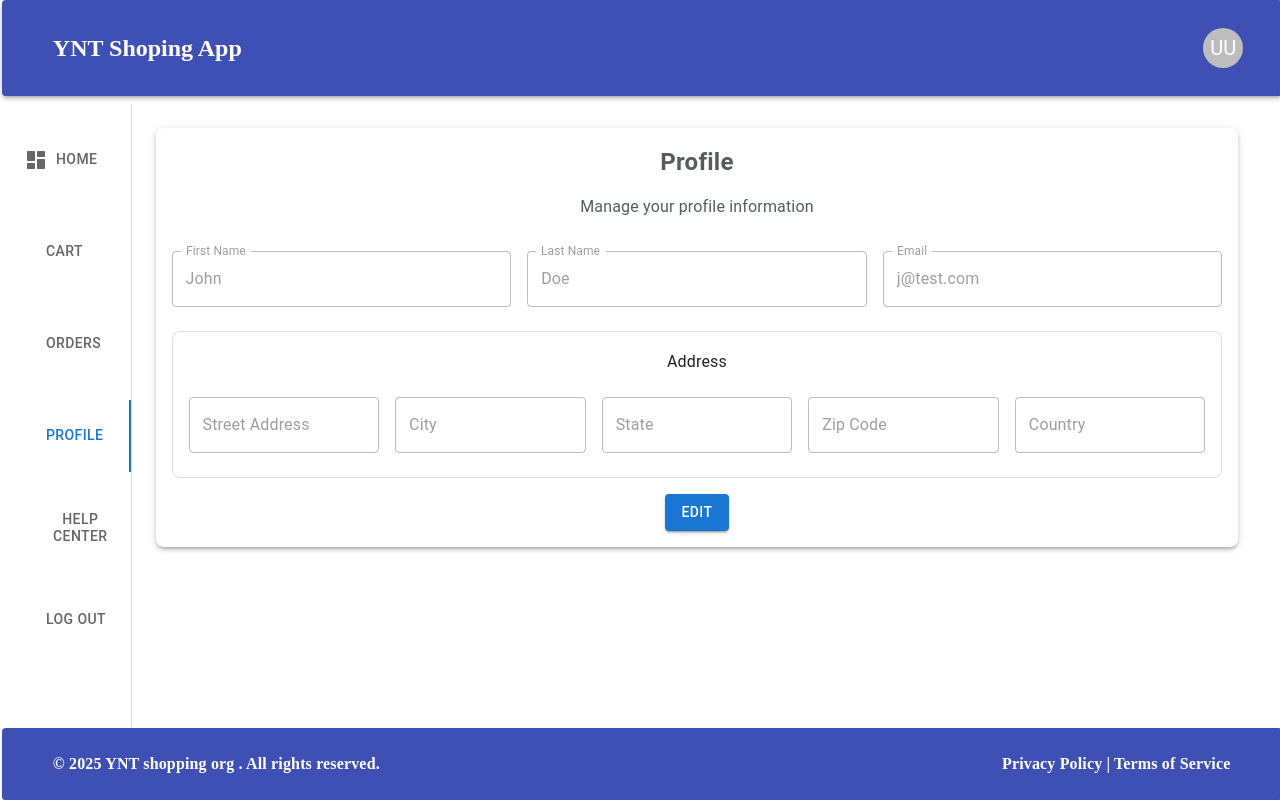
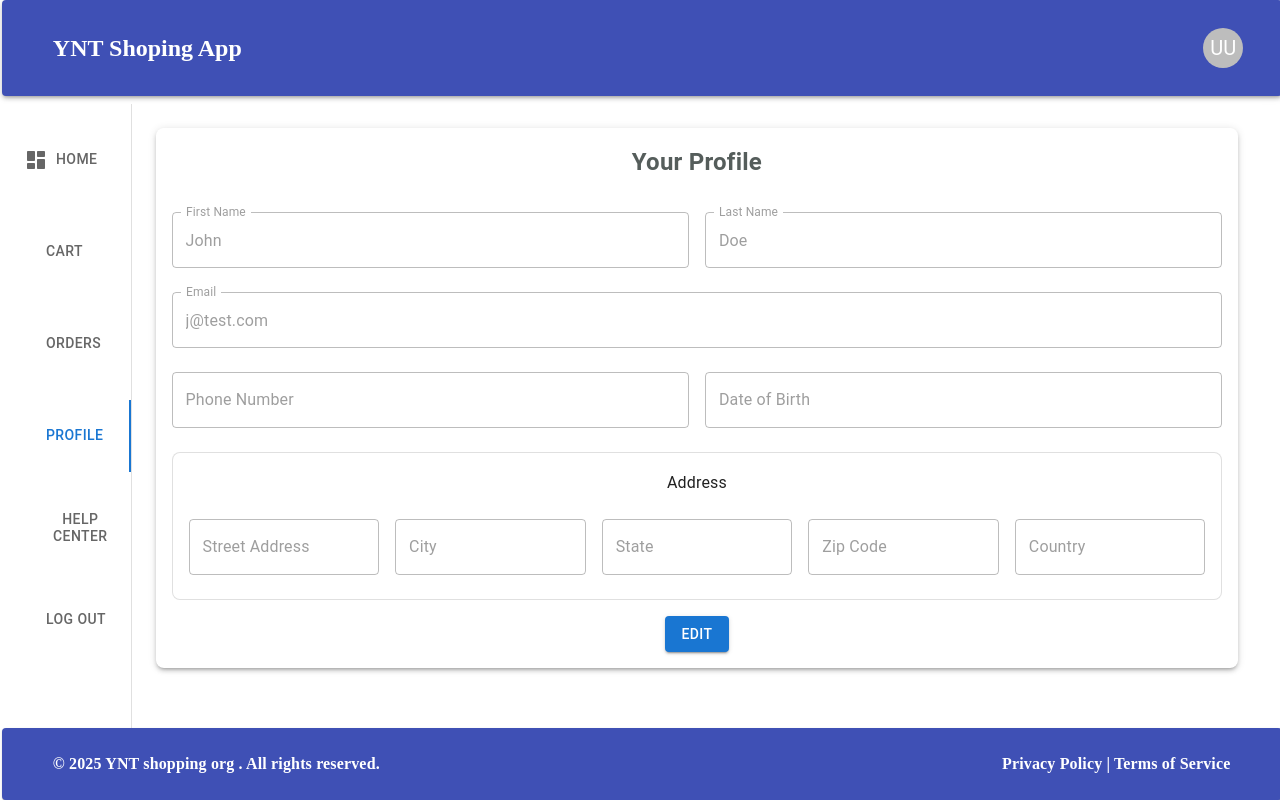
Before and after one commit to Yuvaraj2519/ynt-shop-e-com, a React (Vite) app in the folder front-end/YNT-shop/: page /profile in a window 1280 px wide. Built offline with nearby package versions, Linux system fonts and the light colour scheme; some icons are missing.

Commit message:
changed profile

```diff
--- a/front-end/YNT-shop/src/component/Pages/Profile.jsx
+++ b/front-end/YNT-shop/src/component/Pages/Profile.jsx
@@ -14,7 +14,6 @@ function ProfilePage() {
     email: "j@test.com",
   });
 
-
   return (
     <Box sx={{ width: "800", padding: 2, borderRadius: 2, boxShadow: 3 }}>
       <Typography
@@ -25,17 +24,7 @@ function ProfilePage() {
           color: "#555d5b",
         }}
       >
-        Profile
-        </Typography>
-        <Typography
-          style={{
-            fontSize: "1rem",
-            marginBottom: "1rem",
-            color: "#555d5b",
-          }}
-          variant="body2"
-        >
-          Manage your profile information
+        Your Profile
       </Typography>
       <Box sx={{ display: "flex", justifyContent: "center", gap: 2 }}>
         <TextField
@@ -56,6 +45,7 @@ function ProfilePage() {
           fullWidth
           disabled={!isEditing}
         />
+      </Box>
         <TextField
           label="Email"
           value={user.email}
@@ -65,15 +55,34 @@ function ProfilePage() {
           fullWidth
           disabled
         />
+        <Box sx={{ display: "flex", flexDirection: "row", gap: 2 }}>
+          <TextField
+            label="Phone Number"
+            variant="outlined"
+            margin="normal"
+            fullWidth
+            disabled={!isEditing}
+          />
+          <TextField
+            label="Date of Birth"
+            variant="outlined"
+            margin="normal"
+            fullWidth
+            disabled={!isEditing}
+          />
         </Box>
       <Paper
         variant="outlined"
         sx={{ padding: 2, marginTop: 2, borderRadius: 2 }}
       >
-        <Typography variant="subtitle1" gutterBottom style={{ alignItems: "right" }}>
+        <Typography
+          variant="subtitle1"
+          gutterBottom
+          style={{ alignItems: "right" }}
+        >
           Address
         </Typography>
-        <Box sx={{ display: 'flex', flexDirection: 'row', gap: 2 }}>
+        <Box sx={{ display: "flex", flexDirection: "row", gap: 2 }}>
           <TextField
             label="Street Address"
             variant="outlined"
@@ -123,7 +132,7 @@ function ProfilePage() {
   );
 }
 
-export default function Profile(){
+export default function Profile() {
   return (
     <SnackbarProvider maxSnack={3}>
       <ProfilePage />
```
Lines whose indentation alone changed are shown as unchanged.
